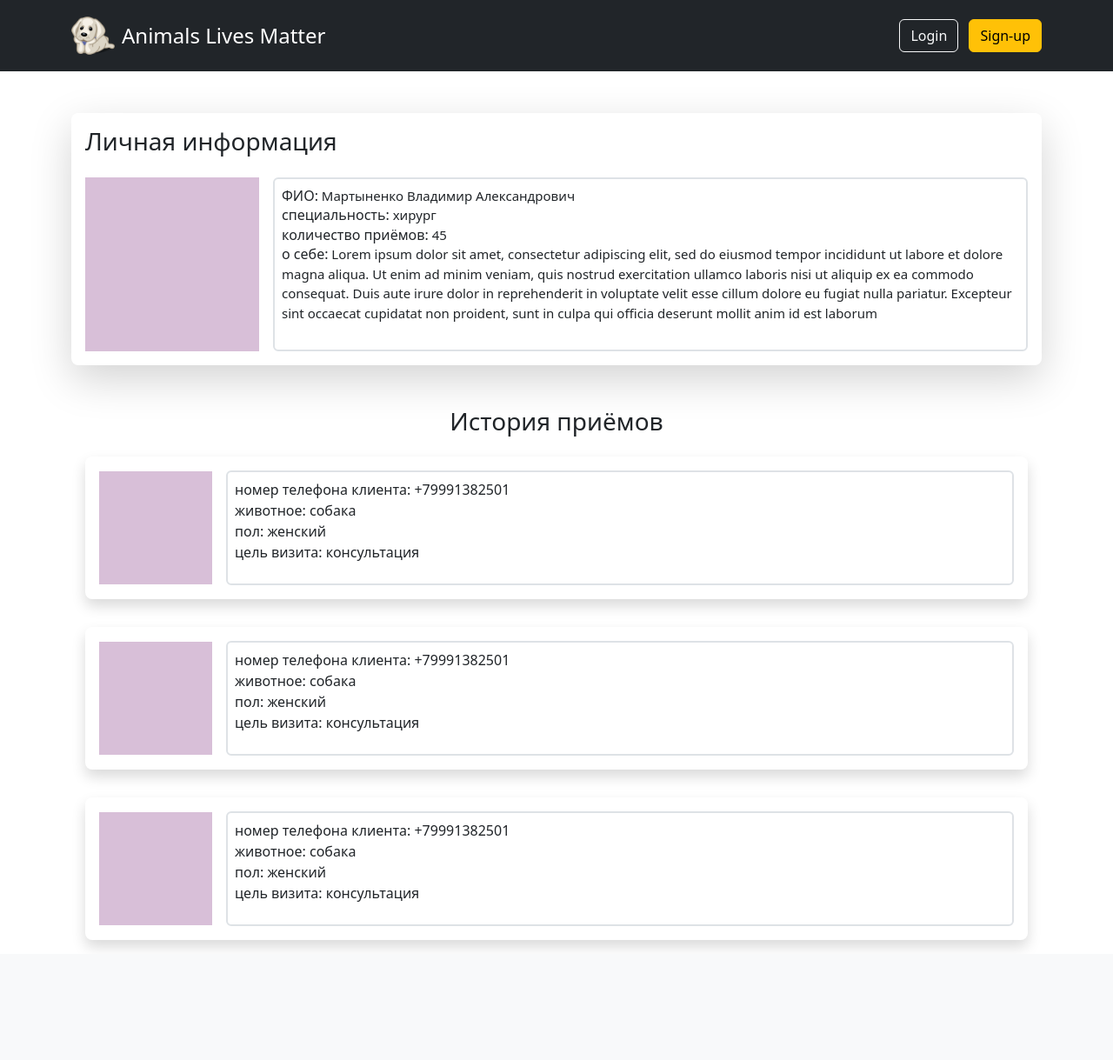
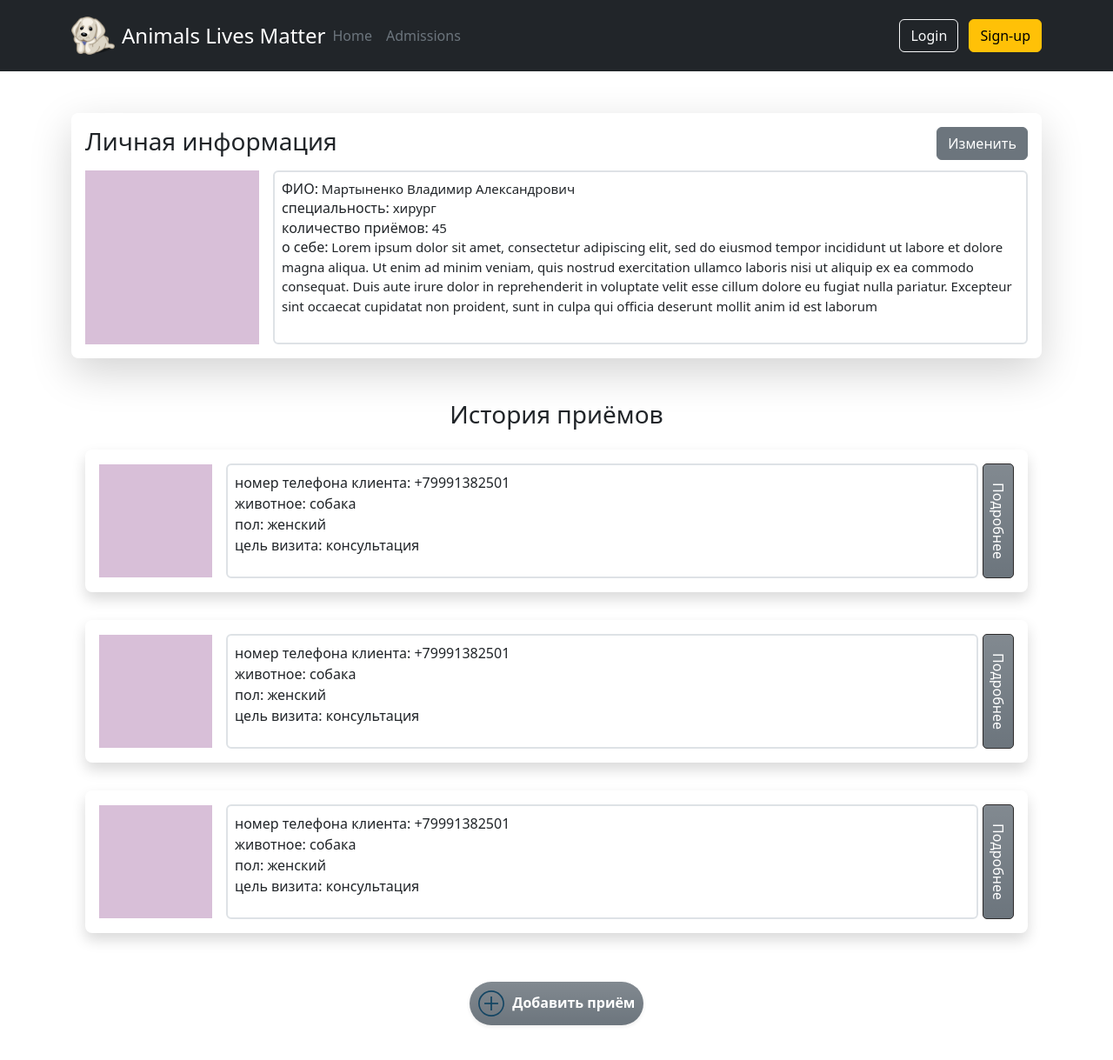
Before and after one commit to Vladimir226/animals_lives_matter, a Flask app: page / in a window 1280 px wide. Shown: the whole page at 87% size. Before the commit the page ends 1090 px from the top, so only its background shows below. Run offline with Flask 2, Linux system fonts and the light colour scheme.

Commit message:
Доработан макет: добавлены кнопки(добавление приема,Подробная информация о приеме, редактирование профиля), доработы стили

```diff
--- a/static/css/main.css
+++ b/static/css/main.css
@@ -31,3 +31,54 @@ ul{
 
     background-color: thistle;
 }
+.btn-plus-reception
+{
+    max-width: 200px;
+    height: 50px;
+    margin: 40px auto;
+
+    padding: 5px;
+    border-radius: 200px;
+
+    color: white;
+    font-weight: 700;
+
+}
+.btn-plus-reception img
+{
+    width: 40px;
+    height: 40px;
+
+    display: inline-block;
+
+}
+.label-plus-reception
+{
+    display: inline-block;
+
+}
+.vertical-text{
+    writing-mode: vertical-rl;
+
+
+ }
+ .btn-h-about
+ {
+    display: flex;
+    align-items: center;
+    color: white;
+    font-weight: 500;
+
+    margin-left: 5px;
+    border-radius: 5px;
+    border: 1px solid rgb(45, 43, 43);
+
+    padding: 5px;
+
+ }
+
+ /* .profile-btn-edit
+ {
+     margin-top: 20px;
+     margin-bottom: 20px;
+ } */
--- a/templates/base.html
+++ b/templates/base.html
@@ -21,7 +21,8 @@
             </a>
             <span class="fs-4">Animals Lives Matter</span>
             <ul class="nav col-12 col-lg-auto me-lg-auto mb-2 justify-content-center mb-md-0">
-              <!-- <li><a href="#" class="nav-link px-2 text-secondary">Home</a></li> -->
+              <li><a href="#" class="nav-link px-2 text-secondary">Home</a></li>
+              <li><a href="#" class="nav-link px-2 text-secondary">Admissions</a></li>
             </ul>
 
             <!-- <form class="col-12 col-lg-auto mb-3 mb-lg-0 me-lg-3">
--- a/templates/index.html
+++ b/templates/index.html
@@ -6,7 +6,11 @@
 
 {%block body%}
 <div class="profile p-3 mt-5 shadow-lg rounded-3">
-    <h3 class="profile-title mb-4">Личная информация</h3>
+    <div class="profile-header d-flex justify-content-between mb-2">
+        <h3 class="profile-title">Личная информация</h3>
+        <button type="button" class="btn btn-secondary profile-btn-edit align-self-start">Изменить</button>
+    </div>
+
     <div class="profile-container d-flex ">
         <div class="profile-img"></div>
         <div class="profile-info ms-3 p-2 border border-2 rounded-2 flex-grow-1">
@@ -31,13 +35,16 @@
         <div class="h-reception shadow p-3 rounded-3 m-3">
             <div class="h-reception-container d-flex align-items-center">
                 <div class="h-reception-img"></div>
-                <div class="h-reception-info  ms-3 p-2 border border-2 rounded-2 flex-grow-1">
-                    <ul class="h-reception-ul">
+                <div class="h-reception-info  ms-3 p-2 border border-2 rounded-2 flex-grow-1 ">
+                    <ul class="h-reception-ul ">
                         <li class="phone"> <h6 class="d-inline">номер телефона клиента:</h6> <div class="text d-inline">+79991382501</div></li>
                         <li class="creature"> <h6 class="d-inline">животное:</h6> <div class="text d-inline">собака</div></li>
                         <li class="gender"><h6 class="d-inline">пол:</h6> <div class="text d-inline">женский</div></li>
                         <li class="purpose"><h6 class="d-inline">цель визита:</h6> <div class="text d-inline">консультация</div></li>
                     </ul>
+                </div>
+                <div class=" btn-h-about bg-secondary bg-gradient align-self-stretch">
+                    <div class="label-about vertical-text">Подробнее</div>
                 </div>
             </div>
         </div>
@@ -45,13 +52,16 @@
         <div class="h-reception shadow p-3 rounded-3 m-3">
             <div class="h-reception-container d-flex align-items-center">
                 <div class="h-reception-img"></div>
-                <div class="h-reception-info  ms-3 p-2 border border-2 rounded-2 flex-grow-1">
-                    <ul class="h-reception-ul">
+                <div class="h-reception-info  ms-3 p-2 border border-2 rounded-2 flex-grow-1 ">
+                    <ul class="h-reception-ul ">
                         <li class="phone"> <h6 class="d-inline">номер телефона клиента:</h6> <div class="text d-inline">+79991382501</div></li>
                         <li class="creature"> <h6 class="d-inline">животное:</h6> <div class="text d-inline">собака</div></li>
                         <li class="gender"><h6 class="d-inline">пол:</h6> <div class="text d-inline">женский</div></li>
                         <li class="purpose"><h6 class="d-inline">цель визита:</h6> <div class="text d-inline">консультация</div></li>
                     </ul>
+                </div>
+                <div class=" btn-h-about bg-secondary bg-gradient align-self-stretch">
+                    <div class="label-about vertical-text">Подробнее</div>
                 </div>
             </div>
         </div>
@@ -59,13 +69,16 @@
         <div class="h-reception shadow p-3 rounded-3 m-3">
             <div class="h-reception-container d-flex align-items-center">
                 <div class="h-reception-img"></div>
-                <div class="h-reception-info  ms-3 p-2 border border-2 rounded-2 flex-grow-1">
-                    <ul class="h-reception-ul">
+                <div class="h-reception-info  ms-3 p-2 border border-2 rounded-2 flex-grow-1 ">
+                    <ul class="h-reception-ul ">
                         <li class="phone"> <h6 class="d-inline">номер телефона клиента:</h6> <div class="text d-inline">+79991382501</div></li>
                         <li class="creature"> <h6 class="d-inline">животное:</h6> <div class="text d-inline">собака</div></li>
                         <li class="gender"><h6 class="d-inline">пол:</h6> <div class="text d-inline">женский</div></li>
                         <li class="purpose"><h6 class="d-inline">цель визита:</h6> <div class="text d-inline">консультация</div></li>
                     </ul>
+                </div>
+                <div class=" btn-h-about bg-secondary bg-gradient align-self-stretch">
+                    <div class="label-about vertical-text">Подробнее</div>
                 </div>
             </div>
         </div>
@@ -74,4 +87,9 @@
 
 </div>
 
+<div class="btn-plus-reception shadow-sm bg-secondary bg-gradient">
+    <img src="../static/icons/plus.svg"  class="img-plus-reception">
+    <div class="label-plus-reception">Добавить приём</div>
+</div>
+
 {%endblock%}
```
Also changed, not shown: static/icons/plus.svg (added).
